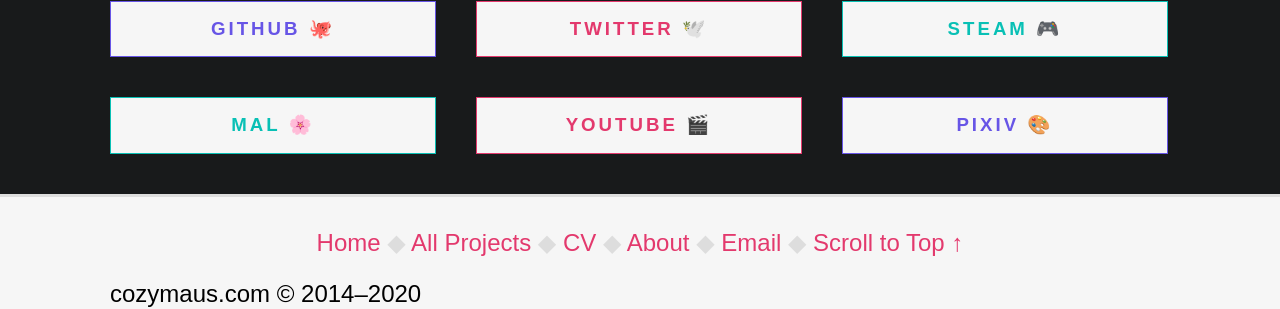
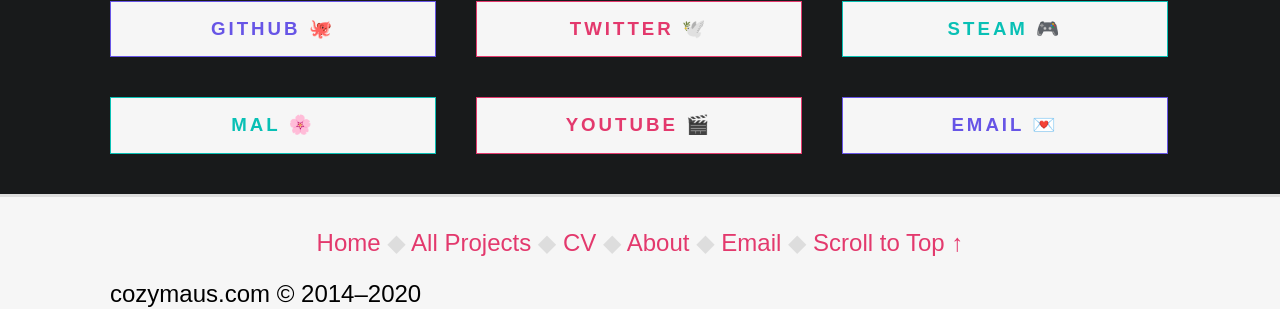
Before and after one commit to liz-lorena/2020, a Jekyll site: the page built from _posts/2019-05-06-hide-youtube-metrics-addon.md, in a window 1280 px wide. Shown: the part 590-899 px from the top of the page. Built offline with Jekyll 4.4.1, drawn with Linux system fonts in a browser that asks for light colours.

Commit message:
Update links.html

```diff
--- a/_includes/links.html
+++ b/_includes/links.html
@@ -11,6 +11,6 @@
 
 	<a href="http://yt.{{ site.author_name }}.com" rel="noopener" class="red" target="_blank" title="Watch my archive of videos @{{ site.author_name }}">YouTube 🎬</a>
 
-	<a href="http://pixiv.me/{{ site.author_name }}" rel="noopener" class="purple" target="_blank" title="See my art @{{ site.author_name }}">Pixiv 🎨</a>
+	<a href="mailto:liz@{{ site.author_name }}.com" rel="noopener" class="purple" target="_blank" title="Contact me at liz@{{ site.author_name }}.com">Email 💌</a>
 
 </div>
```
